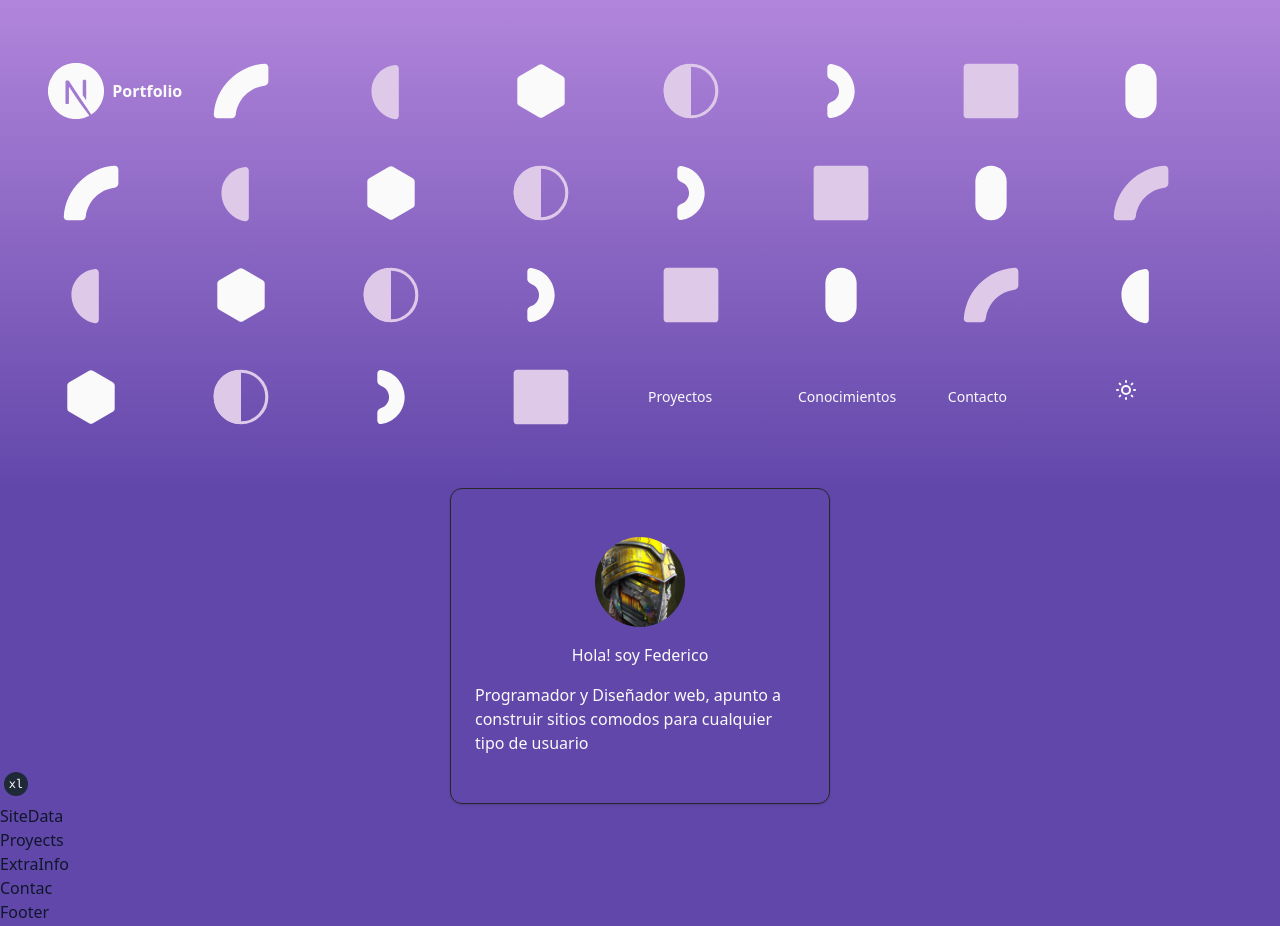
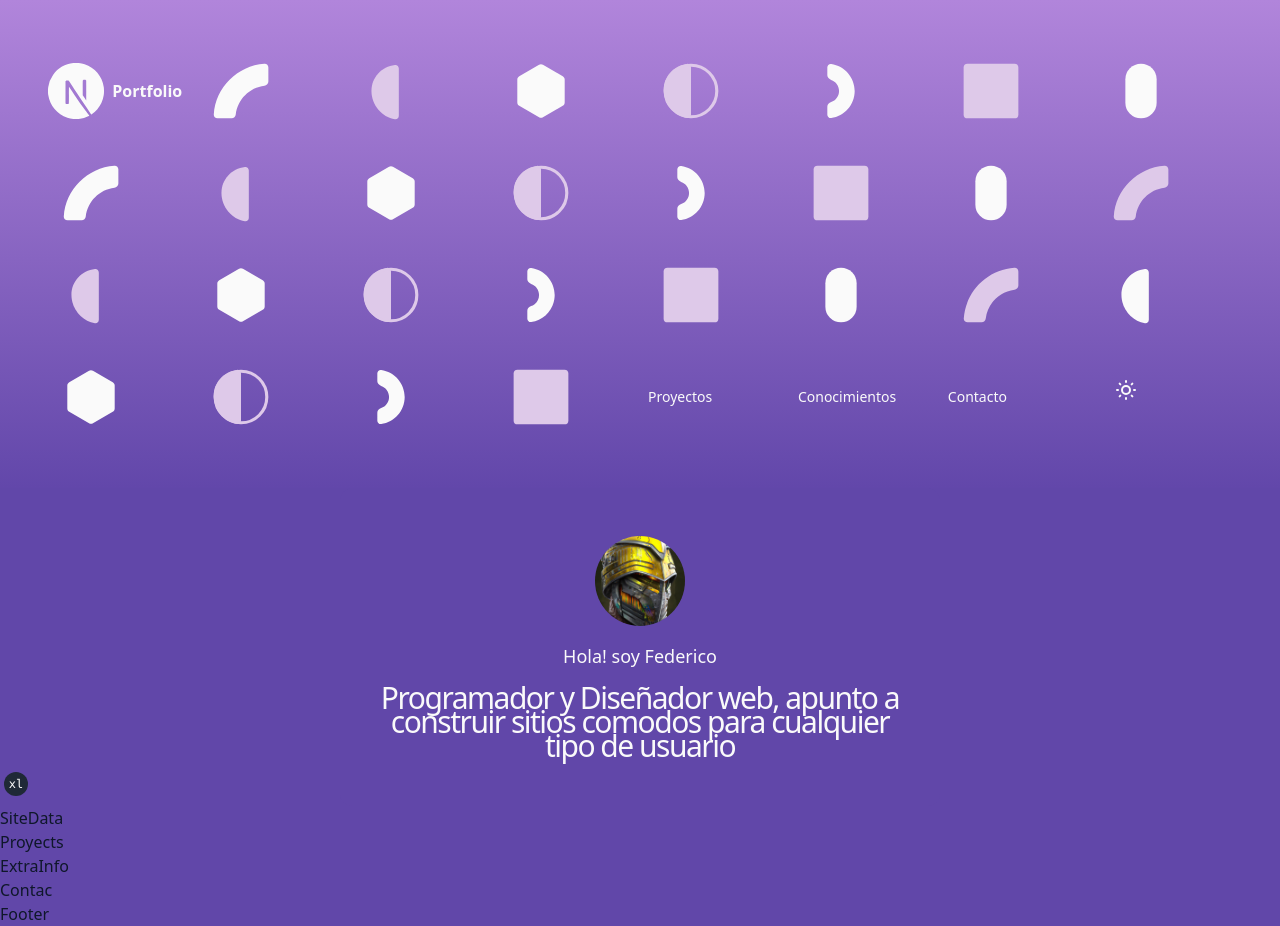
Before and after one commit to malweis/next-portfolio, a Next.js app: page / in a window 1280 px wide. Built offline with nearby package versions, Linux system fonts and the light colour scheme.

Commit message:
feat: añade main info card

```diff
--- a/components/InfoContent.tsx
+++ b/components/InfoContent.tsx
@@ -7,9 +7,9 @@ export const InfoContent = () => {
 
 
         <div><AvatarComp/></div>
-        <div>Hola! soy Federico </div>
+        <div className='text-lg'>Hola! soy Federico </div>
 
-        <div>Programador y Diseñador web, apunto a construir sitios comodos para cualquier tipo de usuario</div>
+        <div className='text-3xl tracking-tighter text-center leading-6 text'>Programador y Diseñador web, apunto a construir sitios comodos para cualquier tipo de usuario</div>
 
     </>
   )
--- a/components/MainInfo.tsx
+++ b/components/MainInfo.tsx
@@ -19,7 +19,7 @@ type CardProps = React.ComponentProps<typeof Card>
 
 export function MainInfo({ className, ...props }: CardProps) {
   return (
-    <Card className={cn("w-[380px] bg-background  ", className)} {...props}>
+    <Card className={cn("w-[600px] bg-background cardMainInfo ", className)} {...props}>
       <CardHeader>
 
       </CardHeader>
--- a/components/main-nav.tsx
+++ b/components/main-nav.tsx
@@ -22,7 +22,7 @@ export function MainNav({ items }: MainNavProps) {
 
         <Link href="/" className="flex items-center space-x-2">
           <Icons.logo className="h-14 w-14 text-secondary" />
-          <span className="inline-block font-bold text-secondary flex">{siteConfig.name}</span>
+          <span className="font-bold text-secondary flex">{siteConfig.name}</span>
         </Link>
         <svg viewBox="0 0 220 220" width={86} height={86} className="fill-secondary" fill="none"><path fillRule="evenodd" clipRule="evenodd" d="M96.587 170.018C95.9376 175.502 91.5229 180 86 180L50 180C44.4772 180 39.9629 175.508 40.3517 169.999C45.2467 100.65 100.65 45.2467 169.999 40.3517C175.508 39.9629 180 44.4772 180 50V86C180 91.5229 175.502 95.9376 170.018 96.587C131.605 101.135 101.135 131.605 96.587 170.018Z" ></path></svg>
         <svg viewBox="0 0 220 220"width={86} height={86}  className="fill-secondary-foreground" fill="none"><path d="M60 110C60 145.277 86.0986 176.957 120.036 182.231C125.493 183.079 130 178.523 130 173V53C130 47.4772 125.501 42.9296 120.024 43.6404C86.0893 48.0449 60 74.727 60 110Z" className="fill-secondary-foreground"></path></svg>
--- a/styles/globals.css
+++ b/styles/globals.css
@@ -86,7 +86,7 @@
   width: 90px;
   height: 90px;
 }
-.headercont{
+.headercont, .cardMainInfo{
   border: none;
   box-shadow: none;
 }
```
